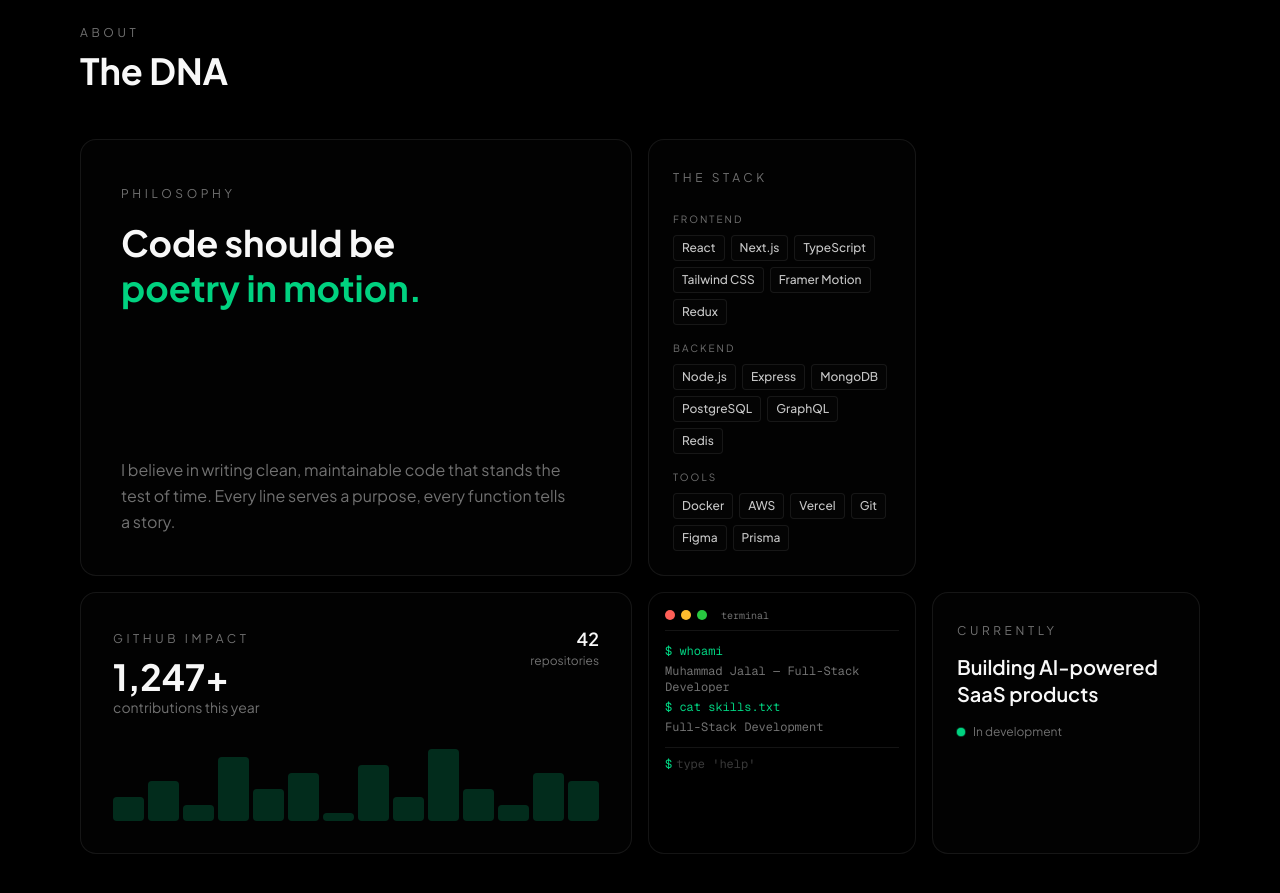
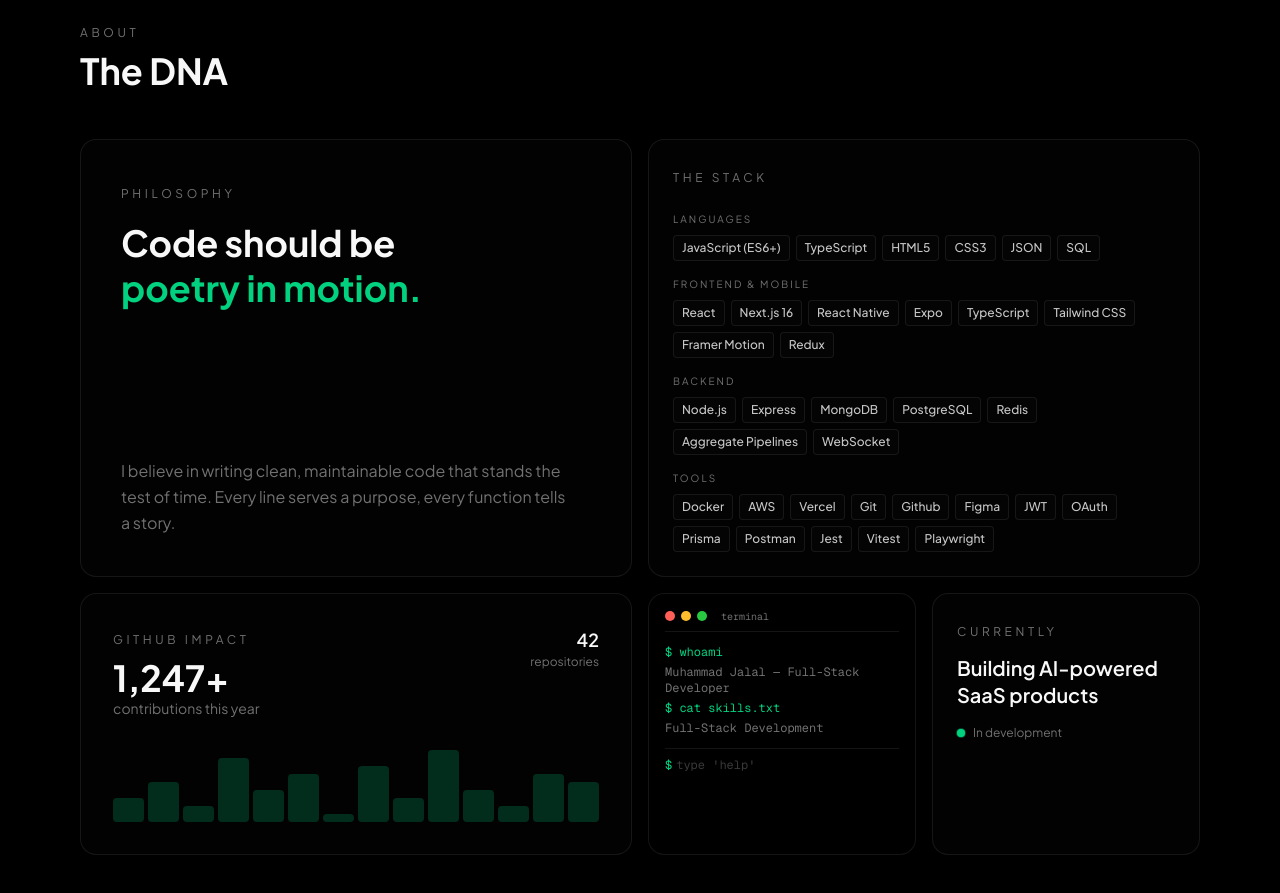
Before and after one commit to jalal1122/mj-portfolio-v4, a Next.js app: page / in a window 1280 px wide. Shown: the part 1520-2413 px from the top of the page. Built offline with nearby package versions, Linux system fonts and the light colour scheme.

Commit message:
Update StackCard layout and enhance tech stack details in site content

```diff
--- a/components/bento-grid.tsx
+++ b/components/bento-grid.tsx
@@ -106,7 +106,7 @@ function StackCard() {
       whileInView={{ opacity: 1, y: 0 }}
       viewport={{ once: true }}
       transition={{ duration: 0.6, delay: 0.2 }}
-      className="col-span-1 row-span-2 p-6 bg-card rounded-2xl border border-[oklch(1_0_0/0.08)] hover:border-[oklch(1_0_0/0.15)] transition-colors duration-300 overflow-hidden"
+      className="col-span-2 row-span-2 p-6 bg-card rounded-2xl border border-[oklch(1_0_0/0.08)] hover:border-[oklch(1_0_0/0.15)] transition-colors duration-300 overflow-hidden"
     >
       <span className="text-xs uppercase tracking-[0.3em] text-muted-foreground">
         The Stack
--- a/lib/site-content.json
+++ b/lib/site-content.json
@@ -257,9 +257,19 @@
     ]
   },
   "stack": {
-    "frontend": [
+    "languages": [
+      "JavaScript (ES6+)",
+      "TypeScript",
+      "HTML5",
+      "CSS3",
+      "JSON",
+      "SQL"
+    ],
+    "frontend & Mobile": [
       "React",
-      "Next.js",
+      "Next.js 16",
+      "React Native",
+      "Expo",
       "TypeScript",
       "Tailwind CSS",
       "Framer Motion",
@@ -270,10 +280,25 @@
       "Express",
       "MongoDB",
       "PostgreSQL",
-      "GraphQL",
-      "Redis"
+      "Redis",
+      "Aggregate Pipelines",
+      "WebSocket"
     ],
-    "tools": ["Docker", "AWS", "Vercel", "Git", "Figma", "Prisma"]
+    "tools": [
+      "Docker",
+      "AWS",
+      "Vercel",
+      "Git",
+      "Github",
+      "Figma",
+      "JWT",
+      "OAuth",
+      "Prisma",
+      "Postman",
+      "Jest",
+      "Vitest",
+      "Playwright"
+    ]
   },
   "projects": {
     "sectionTitle": "Portfolio",
```
